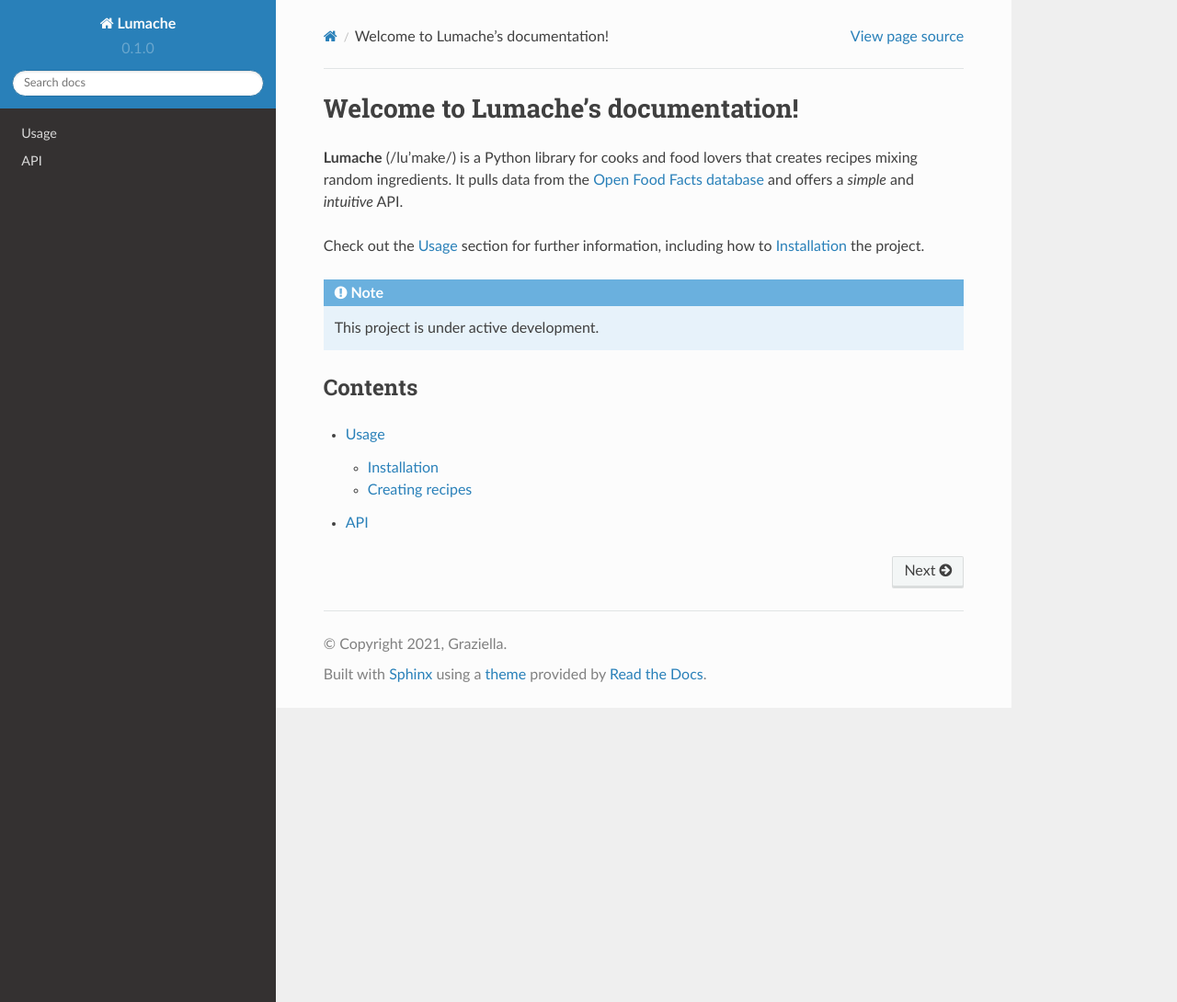
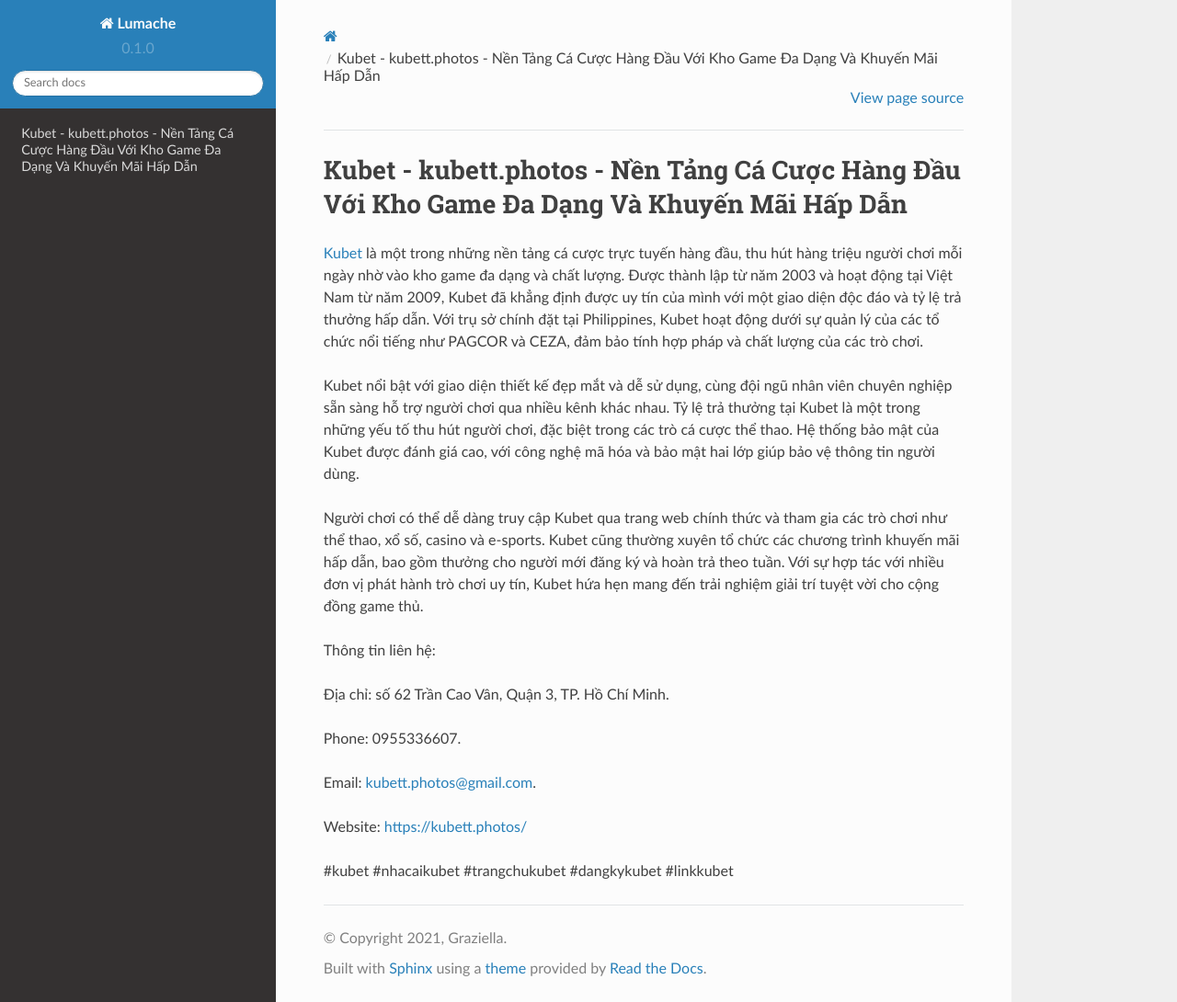
Before and after one commit to luongchanvien962/kubettphotos, a Sphinx documentation site: the page built from docs/source/index.rst, in a window 1280 px wide and 1090 px high. Shown: the whole window at 92% size. Built offline with Sphinx 7.4.7 and the Read the Docs theme 2.0.0, drawn with Linux system fonts in a browser that asks for light colours.

Commit message:
Update index.rst

```diff
--- a/docs/source/index.rst
+++ b/docs/source/index.rst
@@ -1,22 +1,20 @@
-Welcome to Lumache's documentation!
+Kubet - kubett.photos - Nền Tảng Cá Cược Hàng Đầu Với Kho Game Đa Dạng Và Khuyến Mãi Hấp Dẫn
 ===================================
 
-**Lumache** (/lu'make/) is a Python library for cooks and food lovers
-that creates recipes mixing random ingredients.
-It pulls data from the `Open Food Facts database <https://world.openfoodfacts.org/>`_
-and offers a *simple* and *intuitive* API.
+`Kubet <https://kubett.photos/>`_ là một trong những nền tảng cá cược trực tuyến hàng đầu, thu hút hàng triệu người chơi mỗi ngày nhờ vào kho game đa dạng và chất lượng. Được thành lập từ năm 2003 và hoạt động tại Việt Nam từ năm 2009, Kubet đã khẳng định được uy tín của mình với một giao diện độc đáo và tỷ lệ trả thưởng hấp dẫn. Với trụ sở chính đặt tại Philippines, Kubet hoạt động dưới sự quản lý của các tổ chức nổi tiếng như PAGCOR và CEZA, đảm bảo tính hợp pháp và chất lượng của các trò chơi.
 
-Check out the :doc:`usage` section for further information, including
-how to :ref:`installation` the project.
+Kubet nổi bật với giao diện thiết kế đẹp mắt và dễ sử dụng, cùng đội ngũ nhân viên chuyên nghiệp sẵn sàng hỗ trợ người chơi qua nhiều kênh khác nhau. Tỷ lệ trả thưởng tại Kubet là một trong những yếu tố thu hút người chơi, đặc biệt trong các trò cá cược thể thao. Hệ thống bảo mật của Kubet được đánh giá cao, với công nghệ mã hóa và bảo mật hai lớp giúp bảo vệ thông tin người dùng.
 
-.. note::
+Người chơi có thể dễ dàng truy cập Kubet qua trang web chính thức và tham gia các trò chơi như thể thao, xổ số, casino và e-sports. Kubet cũng thường xuyên tổ chức các chương trình khuyến mãi hấp dẫn, bao gồm thưởng cho người mới đăng ký và hoàn trả theo tuần. Với sự hợp tác với nhiều đơn vị phát hành trò chơi uy tín, Kubet hứa hẹn mang đến trải nghiệm giải trí tuyệt vời cho cộng đồng game thủ.
 
-   This project is under active development.
+Thông tin liên hệ:
 
-Contents
---------
+Địa chỉ: số 62 Trần Cao Vân, Quận 3, TP. Hồ Chí Minh.
 
-.. toctree::
+Phone: 0955336607.
 
-   usage
-   api
+Email: kubett.photos@gmail.com.
+
+Website: https://kubett.photos/
+
+#kubet #nhacaikubet #trangchukubet #dangkykubet #linkkubet
```
